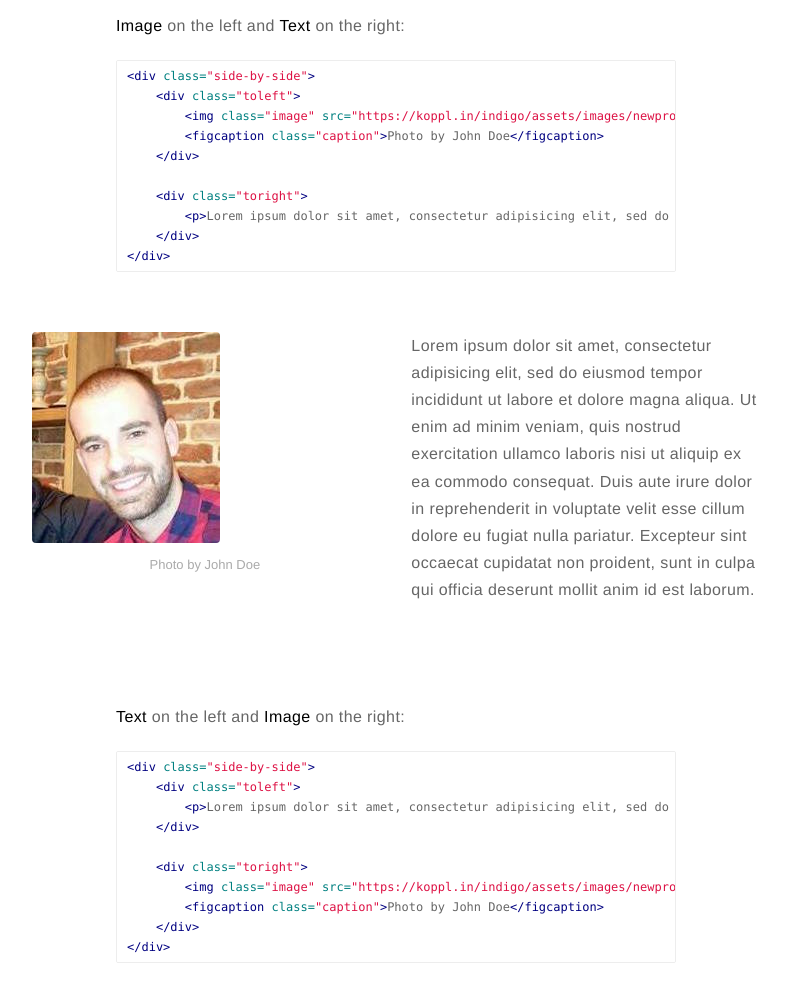
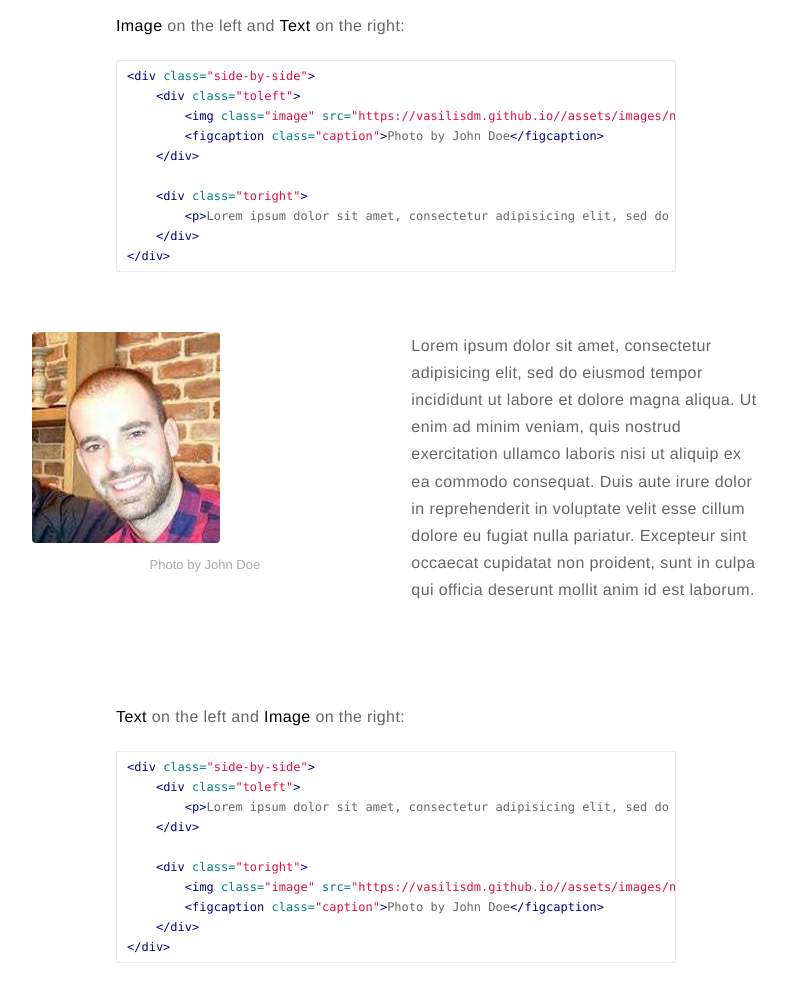
Before and after one commit to Vasilisdm/front-cover, a Jekyll site: the page built from _posts/2015-02-24-markdown-extra-components.markdown, in a window 1280 px wide and 1400 px high, scrolled down 1068 px. Shown: the part 151-1134 px from the top of the window, without its empty margins (244-1031 px from the left). Built offline with Jekyll 4.4.1, drawn with Linux system fonts in a browser that asks for light colours; comment, search, counter and statistics services are not loaded; part of the change alters nothing that is shown.

Commit message:
changed the site url

```diff
--- a/_config.yml
+++ b/_config.yml
@@ -16,7 +16,7 @@ resume: true
 resume-external: true
 resume-url: https://google.com/?q=my+resume
 
-url: https://koppl.in/indigo
+url: https://vasilisdm.github.io/
 # your url: http://USERNAME.github.io
 
 permalink: /:title/
```
